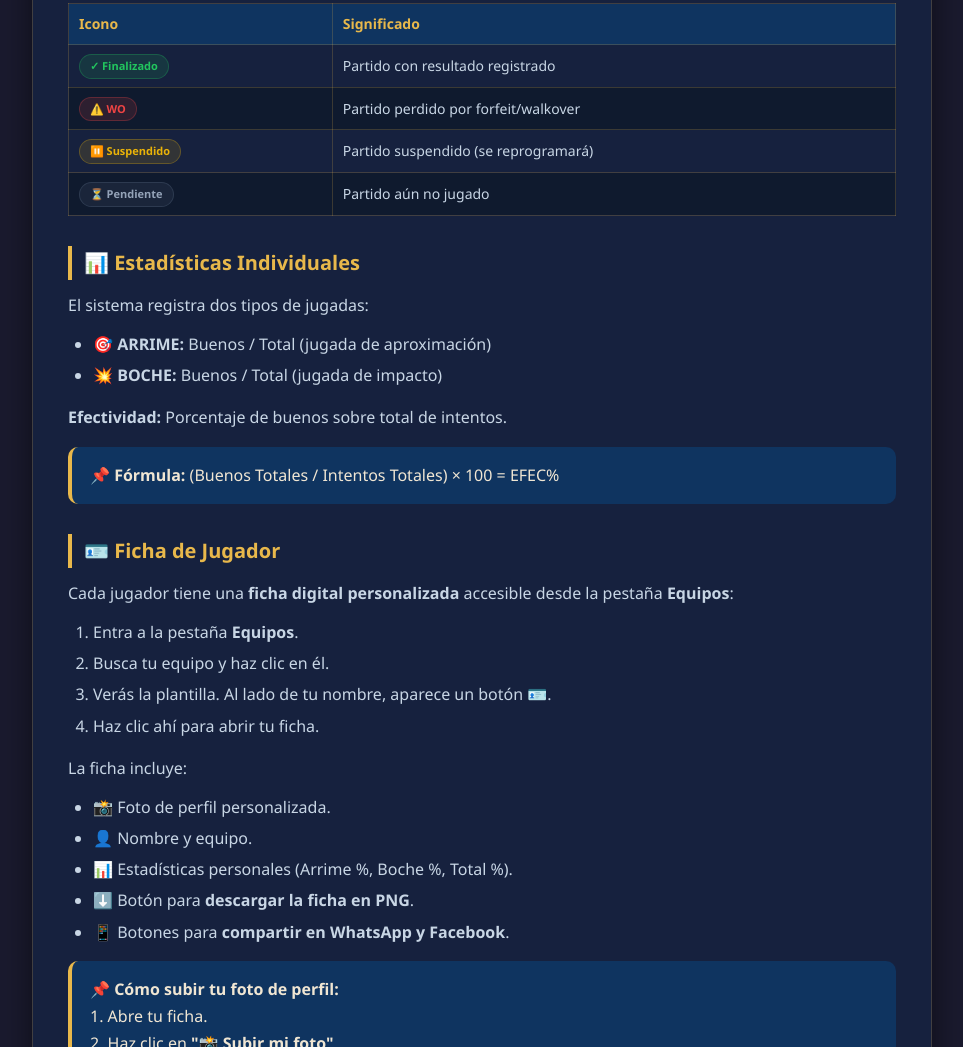
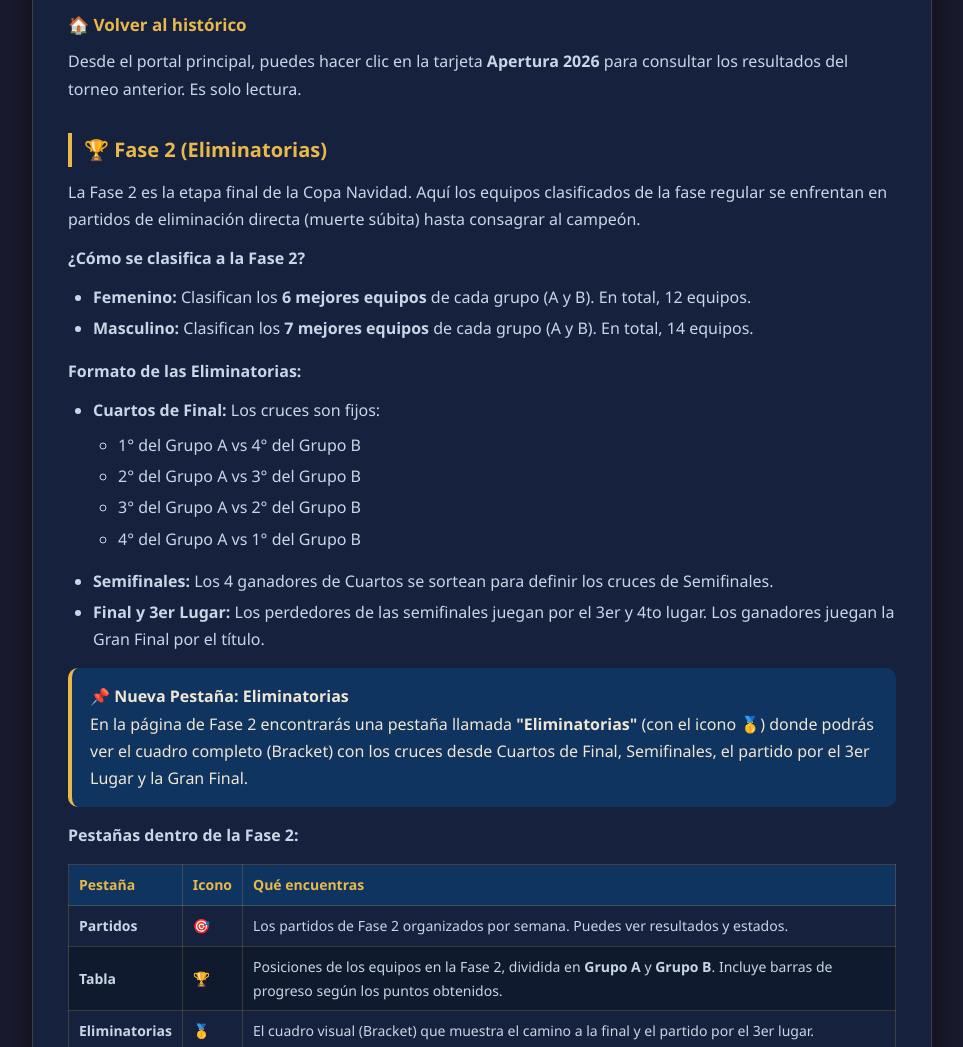
Before and after one commit to Orlando299/Pagina-Web-de-Sibarita-Sport-Club, a plain HTML site: page instructivo.html in a window 1280 px wide. Shown: the part 1753-2800 px from the top of the page, without its empty margins (158-1121 px from the left). Drawn offline with Linux system fonts and the light colour scheme.

Commit message:
Implement Fase 2 section with elimination details
Added a new section for Fase 2 with details on eliminations and team qualifications.

```diff
--- a/instructivo.html
+++ b/instructivo.html
@@ -206,6 +206,13 @@
         }
         .tarjeta-catB h4 { color: #4facfe; }
 
+        /* NUEVA TARJETA FASE 2 */
+        .tarjeta-fase2 {
+            background: linear-gradient(145deg, #14281e, #0f1f19);
+            border-color: #2ecc71;
+        }
+        .tarjeta-fase2 h4 { color: #2ecc71; }
+
         @media (max-width: 600px) {
             .container { padding: 18px 15px; }
             h1 { font-size: 22px; }
@@ -232,7 +239,7 @@
 
     <!-- ===================== PORTAL PRINCIPAL ===================== -->
     <h2>🏠 Portal Principal</h2>
-    <p>Al entrar a <strong>sibaritasc.com</strong> verás el portal con tres tarjetas de acceso. Cada una te lleva a una sección diferente:</p>
+    <p>Al entrar a <strong>sibaritasc.com</strong> verás el portal con cuatro tarjetas de acceso. Cada una te lleva a una sección diferente:</p>
 
     <div class="tarjetas-referencia">
         <div class="tarjeta-ref tarjeta-apertura">
@@ -250,12 +257,18 @@
             <h4>Categoría B</h4>
             <p>Avanzado · Femenino y Masculino<br>Copa Navidad 2026</p>
         </div>
+        <div class="tarjeta-ref tarjeta-fase2">
+            <span class="icono">🏆</span>
+            <h4>Fase 2</h4>
+            <p>Eliminatorias · Copa Navidad<br>Clasificados a la vista</p>
+        </div>
     </div>
 
     <ul>
         <li><strong>📜 Apertura 2026:</strong> Consulta el torneo que ya finalizó. Es solo lectura, no se puede modificar nada.</li>
         <li><strong>🟡 Categoría A:</strong> Copa Navidad 2026, categoría élite. Equipos con mayor nivel deportivo.</li>
         <li><strong>🔵 Categoría B:</strong> Copa Navidad 2026, categoría avanzada. Equipos en desarrollo competitivo.</li>
+        <li><strong>🏆 Fase 2:</strong> Las eliminatorias de la Copa Navidad. Aquí se define al campeón con cruces directos.</li>
     </ul>
 
     <div class="highlight-box">
@@ -326,6 +339,69 @@
 
     <h3>🏠 Volver al histórico</h3>
     <p>Desde el portal principal, puedes hacer clic en la tarjeta <strong>Apertura 2026</strong> para consultar los resultados del torneo anterior. Es solo lectura.</p>
+
+    <!-- ===================== FASE 2 ===================== -->
+    <h2>🏆 Fase 2 (Eliminatorias)</h2>
+    <p>La Fase 2 es la etapa final de la Copa Navidad. Aquí los equipos clasificados de la fase regular se enfrentan en partidos de eliminación directa (muerte súbita) hasta consagrar al campeón.</p>
+    <p><strong>¿Cómo se clasifica a la Fase 2?</strong></p>
+    <ul>
+        <li><strong>Femenino:</strong> Clasifican los <strong>6 mejores equipos</strong> de cada grupo (A y B). En total, 12 equipos.</li>
+        <li><strong>Masculino:</strong> Clasifican los <strong>7 mejores equipos</strong> de cada grupo (A y B). En total, 14 equipos.</li>
+    </ul>
+
+    <p><strong>Formato de las Eliminatorias:</strong></p>
+    <ul>
+        <li><strong>Cuartos de Final:</strong> Los cruces son fijos:
+            <ul>
+                <li>1° del Grupo A vs 4° del Grupo B</li>
+                <li>2° del Grupo A vs 3° del Grupo B</li>
+                <li>3° del Grupo A vs 2° del Grupo B</li>
+                <li>4° del Grupo A vs 1° del Grupo B</li>
+            </ul>
+        </li>
+        <li><strong>Semifinales:</strong> Los 4 ganadores de Cuartos se sortean para definir los cruces de Semifinales.</li>
+        <li><strong>Final y 3er Lugar:</strong> Los perdedores de las semifinales juegan por el 3er y 4to lugar. Los ganadores juegan la Gran Final por el título.</li>
+    </ul>
+
+    <div class="highlight-box">
+        📌 <strong>Nueva Pestaña: Eliminatorias</strong><br>
+        En la página de Fase 2 encontrarás una pestaña llamada <strong>"Eliminatorias"</strong> (con el icono 🥇) donde podrás ver el cuadro completo (Bracket) con los cruces desde Cuartos de Final, Semifinales, el partido por el 3er Lugar y la Gran Final.
+    </div>
+
+    <p><strong>Pestañas dentro de la Fase 2:</strong></p>
+    <div class="table-wrap">
+        <table>
+            <thead>
+                <tr>
+                    <th>Pestaña</th>
+                    <th>Icono</th>
+                    <th>Qué encuentras</th>
+                </tr>
+            </thead>
+            <tbody>
+                <tr>
+                    <td><strong>Partidos</strong></td>
+                    <td>🎯</td>
+                    <td>Los partidos de Fase 2 organizados por semana. Puedes ver resultados y estados.</td>
+                </tr>
+                <tr>
+                    <td><strong>Tabla</strong></td>
+                    <td>🏆</td>
+                    <td>Posiciones de los equipos en la Fase 2, dividida en <strong>Grupo A</strong> y <strong>Grupo B</strong>. Incluye barras de progreso según los puntos obtenidos.</td>
+                </tr>
+                <tr>
+                    <td><strong>Eliminatorias</strong></td>
+                    <td>🥇</td>
+                    <td>El cuadro visual (Bracket) que muestra el camino a la final y el partido por el 3er lugar.</td>
+                </tr>
+            </tbody>
+        </table>
+    </div>
+
+    <div class="highlight-box">
+        📌 <strong>Comparte la Fase 2:</strong><br>
+        En la esquina inferior derecha de la página de Fase 2 encontrarás un botón flotante de WhatsApp (📱). Al hacer clic, podrás compartir el enlace de la Fase 2 con tus amigos y familiares para que sigan el torneo en vivo.
+    </div>
 
     <!-- ===================== RESULTADOS ===================== -->
     <h2>🎯 Consulta de Resultados</h2>
@@ -434,6 +510,7 @@
         <li>Derrota: <strong>0 puntos</strong></li>
     </ul>
     <p><strong>Desempate:</strong> Mayor diferencia de <strong>tantos</strong> (TF - TC).</p>
+    <p>En la Fase 2, la tabla de posiciones incluye <strong>barras de progreso verdes</strong> que se llenan según los puntos obtenidos por cada equipo, lo que permite ver de un vistazo quiénes van liderando.</p>
 
     <!-- ===================== PUBLICIDAD ===================== -->
     <h2>📢 Publicidad y Patrocinios</h2>
@@ -491,7 +568,7 @@
 
     <!-- ===================== BOTÓN VOLVER ===================== -->
     <div style="text-align:center;">
-        <a href="index2.html" class="back-button">← Volver al Portal</a>
+        <a href="index.html" class="back-button">← Volver al Portal</a>
     </div>
 
     <!-- ===================== PIE DE PÁGINA ===================== -->
@@ -499,7 +576,7 @@
         <strong>© 2026 Sibarita Sport Club</strong> — Copa Navidad 2026<br>
         Organizado por <strong>Arq. Berly Salazar</strong> — Desarrollado por <strong>MSc. Orlando Silva</strong>
         <br><br>
-        <a href="index2.html">← Volver al portal principal</a>
+        <a href="index.html">← Volver al portal principal</a>
     </div>
 
 </div>
```
